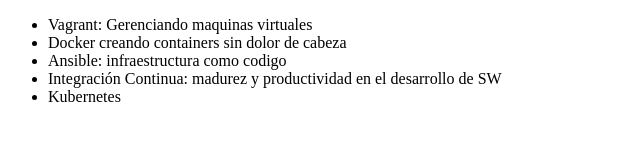
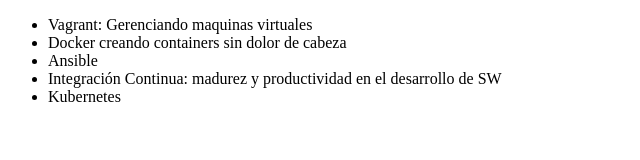
Before and after one commit to EnriqueTrini/alura-git, a plain HTML site: page index.html in a window 1280 px wide. Shown: the whole page, without its empty margins (0-640 px from the left). Drawn offline with Linux system fonts and the light colour scheme.

Commit message:
Revert "cambiando el nombre del curso de ansible"
This reverts commit eeb65bb3cb3d625e0fdd5a6cf87dd68f73e30d6b.

```diff
--- a/index.html
+++ b/index.html
@@ -10,7 +10,7 @@
     <ul>
         <li> Vagrant: Gerenciando maquinas virtuales</li>
         <li> Docker creando containers sin dolor de cabeza</li>
-        <li> Ansible: infraestructura como codigo</li>
+        <li> Ansible</li>
         <li>Integración Continua: madurez y productividad en el desarrollo de SW</li>
         <li>Kubernetes</li>
     </ul>
```
